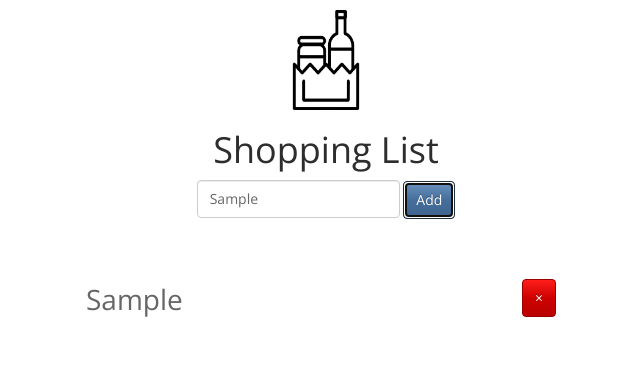
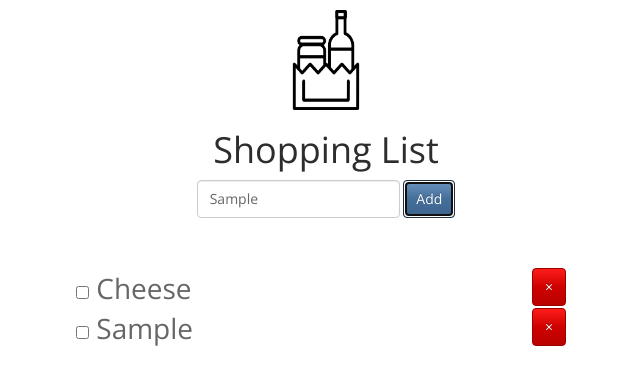
Before and after one commit to lsroufe/shopping-list-app, a plain HTML site: page index.html in a window 1280 px wide. Both pictures are taken after typing "Sample" into the empty fields and a click on the button "Add". Shown: the whole page, without its empty margins (314-954 px from the left). Drawn offline with nearby package versions, Linux system fonts and the light colour scheme.

Commit message:
updated html css js

```diff
--- a/css/styles.css
+++ b/css/styles.css
@@ -23,3 +23,7 @@ ul {
 	margin-bottom: 0;
     padding: 10px;
 }
+
+.active {
+	text-decoration: line-through;
+}
--- a/index.html
+++ b/index.html
@@ -15,13 +15,17 @@
 		</div>
 	</div>
    <div class="form-group">
-    <form role="form">
+	    <form class="form-inline" role="form" >
 	        <input type="text" class="form-control" placeholder="Add item to list" name="newItem">
+	    	<button type="submit" class="btn btn btn-primary">Add</button>
 	    </form>
-    <button type="button" class="btn btn btn-primary">Add</button>
     </div>
-        <div></div>
-    <ul style="font-size: 2em;"class="list-unstyled" id="todo"></ul>
+    <div id="list-items">
+	    <ul style="font-size: 2em;" class="list-unstyled" id="todo">
+	    	<li><input type="checkbox" id="item"> Cheese <a href='#' class='btn btn-danger' aria-hidden='true'>&times;</a></li>
+	    </ul>
+    </div>
+
 	<script type="text/javascript" src="https://ajax.googleapis.com/ajax/libs/jquery/1.12.4/jquery.min.js"></script>
 	<script type="text/javascript" src="./js/bootstrap.min.js"></script>
 	<script type="text/javascript" src="./js/app.js"></script>
--- a/js/app.js
+++ b/js/app.js
@@ -1,10 +1,27 @@
 $(document).ready(function () {
-    $('button').click(function () {
-        $('#todo').append("<ul>" + $("input[name=newItem]").val() + " <a href='#' class='btn btn-danger' aria-hidden='true'>&times;</a></ul>");
+    $('form').on('submit',function(e) {
+    	e.preventDefault();
+
+    	var newItem = $('input').val();
+    	var listItem = '<li>'+
+    				       '<input type="checkbox" id="item"> ' + newItem + '<a href="#" class="btn btn-danger" aria-hidden="true">&times;</a>' +
+    				    '</li>';
+
+    	$('#todo').append(listItem);
     });
+
     $("body").on('click', '#todo a', function () {
-        $(this).closest("ul").remove();
+        $(this).closest("li").remove();
     });
+
+     $('#todo').change(function() {
+     	$('#list-items').toggleClass('active', this.checked)
+     });
+
+    // on click on the checkbox / check
+    // change text-decoration of li
+    // either
+    // 	$().toggleClass('')
 });
 
 
@@ -19,8 +36,3 @@ $(document).ready(function () {
 // 		var newItem = $('<label><input type="checkbox" name="food"> ' + inputValue + '<a href="#">Delete</a></label>');
 // 		$('fieldset').append(newItem);
 // 	});
-	// on form submit
-	//  get input text value
-	//  create new label element with checkbox, text and delete button
-	//  preappend or append the new label to the div
-// });
```
Lines whose indentation alone changed are shown as unchanged.
